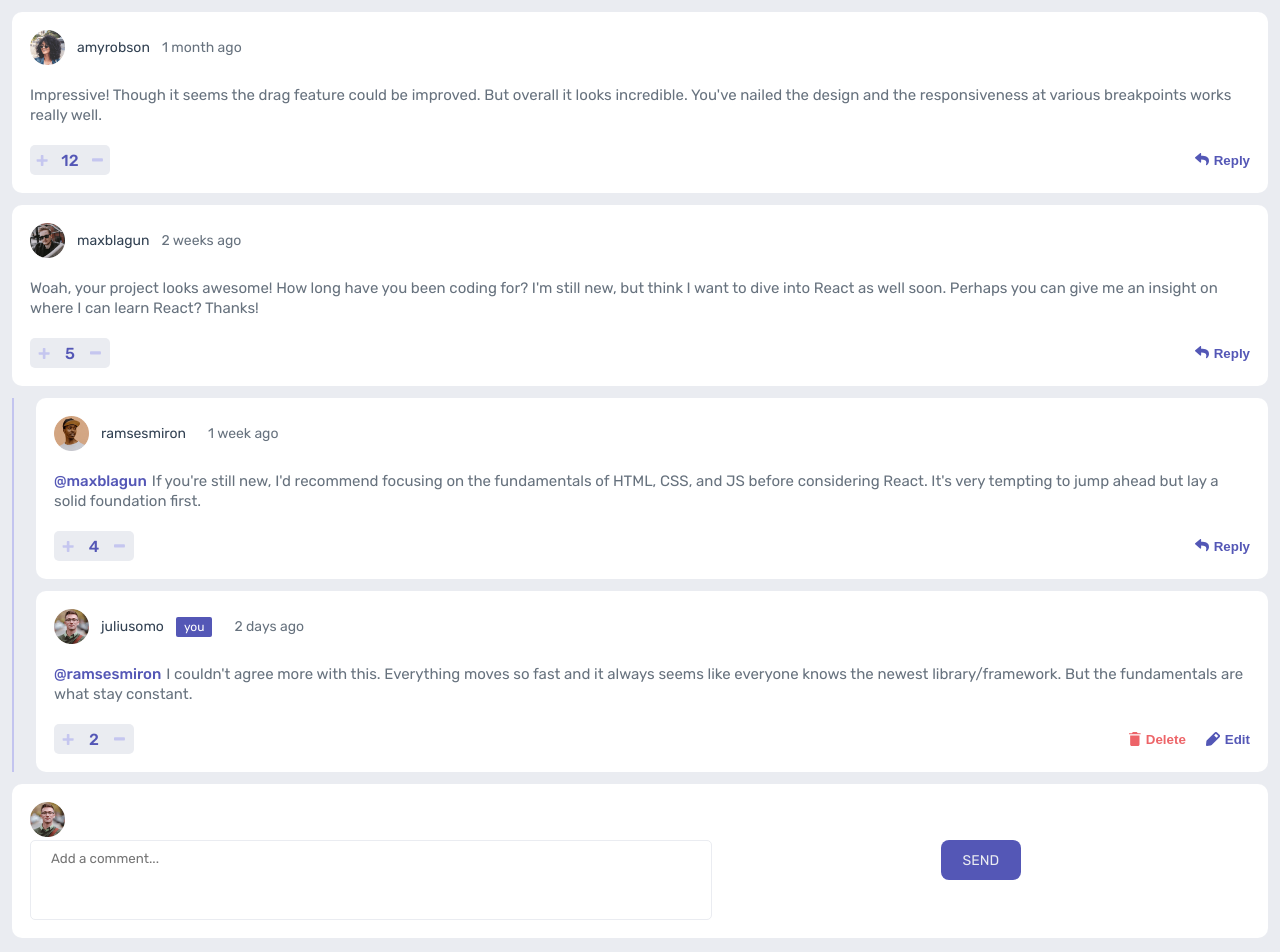
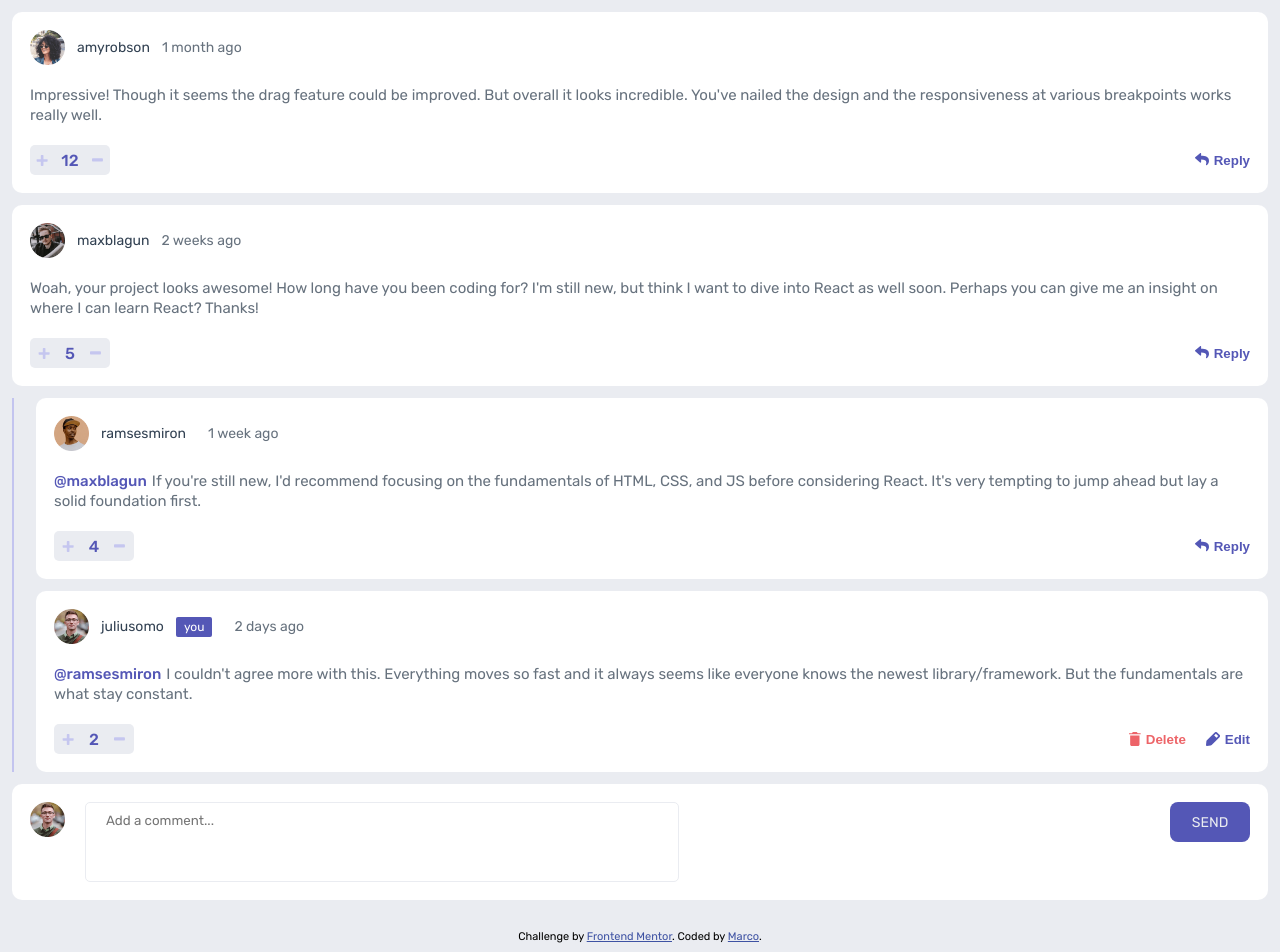
Before and after one commit to MarcoJul/Interactive-comment-section_React, a React (Create React App) app: page / in a window 1280 px wide. Shown: the top 952 px of the page. Built offline with nearby package versions, Linux system fonts and the light colour scheme.

Commit message:
style: responsive form section update

```diff
--- a/src/components/Comment.module.css
+++ b/src/components/Comment.module.css
@@ -112,3 +112,6 @@
   border: none;
   border-radius: 0.8rem;
 }
+
+@media screen and (min-width: 768px) {
+}
--- a/src/components/CommentForm.js
+++ b/src/components/CommentForm.js
@@ -35,7 +35,9 @@ const CommentForm = (props) => {
       <div className={classes.avatar}>
         <CurrentUser request="avatar" />
       </div>
-      <button className={classes.submitBtn}>Send</button>
+      <div className={classes.actionBtn}>
+        <button className={classes.submitBtn}>Send</button>
+      </div>
     </form>
   );
 };
--- a/src/components/CommentForm.module.css
+++ b/src/components/CommentForm.module.css
@@ -5,6 +5,7 @@
   padding: 1.8rem;
   display: grid;
   grid-template-columns: 0.5fr 1fr 1fr 1fr;
+  row-gap: 1rem;
 }
 .commentForm textarea {
   font-family: inherit;
@@ -24,6 +25,11 @@
   grid-column: 1/1;
 }
 
+.actionBtn {
+  grid-column: 4/4;
+  justify-self: right;
+}
+
 .submitBtn {
   background-color: hsl(238, 40%, 52%);
   color: hsl(223, 19%, 93%);
@@ -33,15 +39,19 @@
   padding: 1rem 2rem;
   border: none;
   border-radius: 0.8rem;
-  grid-column: 4/4;
   width: 8rem;
-  justify-self: center;
 }
 
 @media screen and (min-width: 768px) {
   .commentForm {
     display: grid;
-    grid-template-columns: 5rem auto 8rem;
+    grid-template-columns: 3.5rem auto 8rem;
+    column-gap: 2rem;
+  }
+
+  .commentForm textarea {
+    grid-column: 2/2;
+    grid-row: 1/1;
   }
   .avatar {
     grid-row: 1/1;
```
